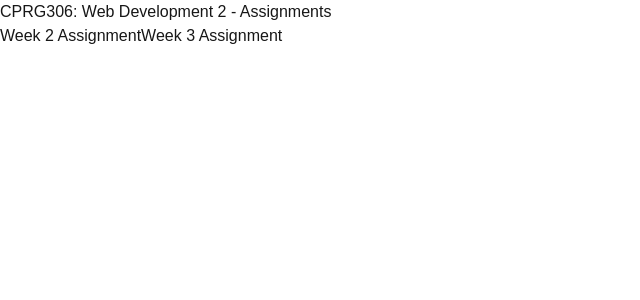
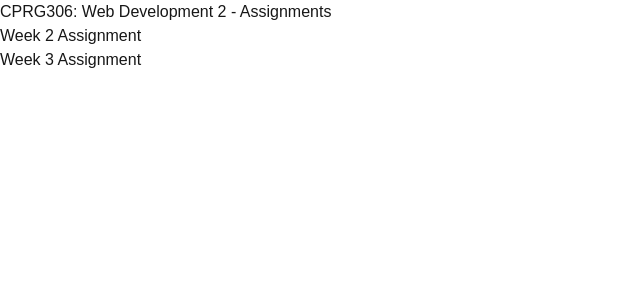
Before and after one commit to Michael-lalonde/cprg306-assignments, a Next.js app: page / in a window 1280 px wide. Shown: the top 300 px of the page, without its empty margins (0-640 px from the left). Built offline with nearby package versions, Linux system fonts and the light colour scheme.

Commit message:
week 3 added to home page

```diff
--- a/app/page.js
+++ b/app/page.js
@@ -7,7 +7,9 @@ export default function Home() {
     <div>
       <h1>CPRG306: Web Development 2 - Assignments</h1>
         <Link href="/week-2">Week 2 Assignment</Link>
+      <h2>
         <Link href="/week-3">Week 3 Assignment</Link>
+      </h2>
     </div>
   );
 }
```
